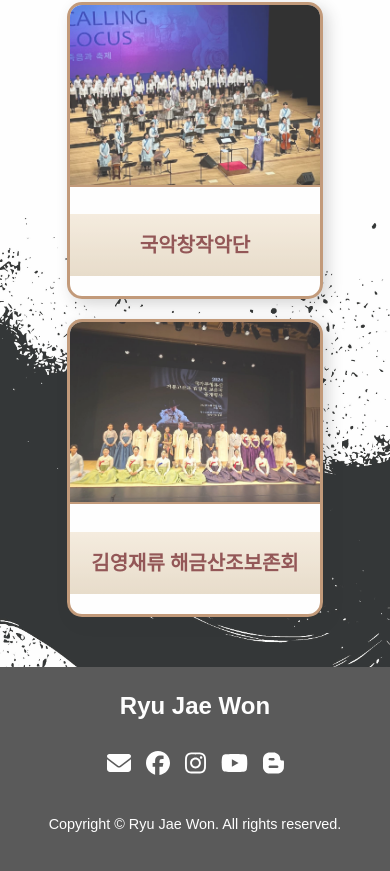
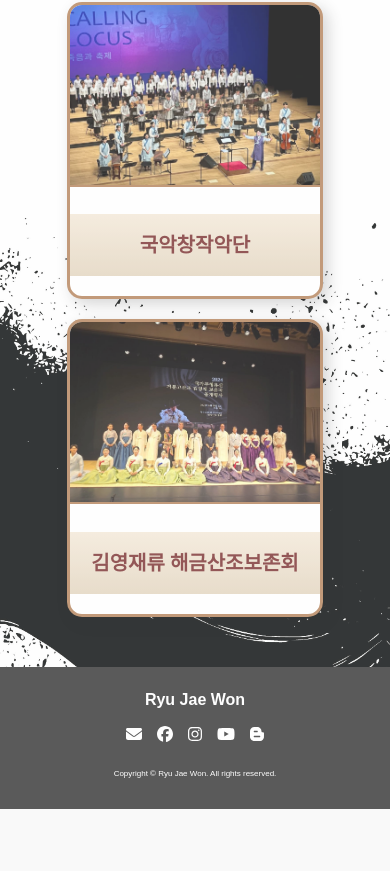
Before and after one commit to BrightLuminate/jawnproject, a React (Create React App) app: page / in a window 390 px wide. Shown: the part 2439-3310 px from the top of the page. After the commit the page ends 3248 px from the top, so only its background shows below. Built offline with nearby package versions, Linux system fonts and the light colour scheme.

Commit message:
Update Footer.css

```diff
--- a/src/css/Footer.css
+++ b/src/css/Footer.css
@@ -55,3 +55,65 @@
   font-size: 0.9rem;
   margin-top: 10px;
 }
+@media (max-width: 768px){
+
+
+.footer-sections {
+  background-color: #333;
+  color: white;
+  padding: 20px 0;
+
+}
+
+.container {
+  width: 100%;
+  max-width: 1200px;
+  margin: 0 auto;
+  display: flex;
+  flex-direction: column;
+  align-items: center;
+
+}
+
+.navbar-footers {
+  display: flex;
+  justify-content: center;
+  margin-bottom: 10px;
+}
+
+.navbar-brand .logo-circles {
+  font-size: 1.0rem;
+  font-weight: bold;
+  color: #fff;
+  cursor: pointer;
+}
+
+.social-icons {
+  display: flex;
+  justify-content: center;
+  gap: 15px;
+  margin-bottom: 10px;
+}
+
+.social-icons a {
+  color: white;
+  font-size: 1.0rem;
+  transition: color 0.3s;
+}
+
+.social-icons a:hover {
+  color: #f1c40f;
+}
+
+.sun {
+  border-color: #f39c12;
+  margin-bottom: 10px;
+}
+
+.footer-copyrights {
+  text-align: center;
+  font-size: 0.5rem;
+  margin-top: 10px;
+}
+
+}
```
